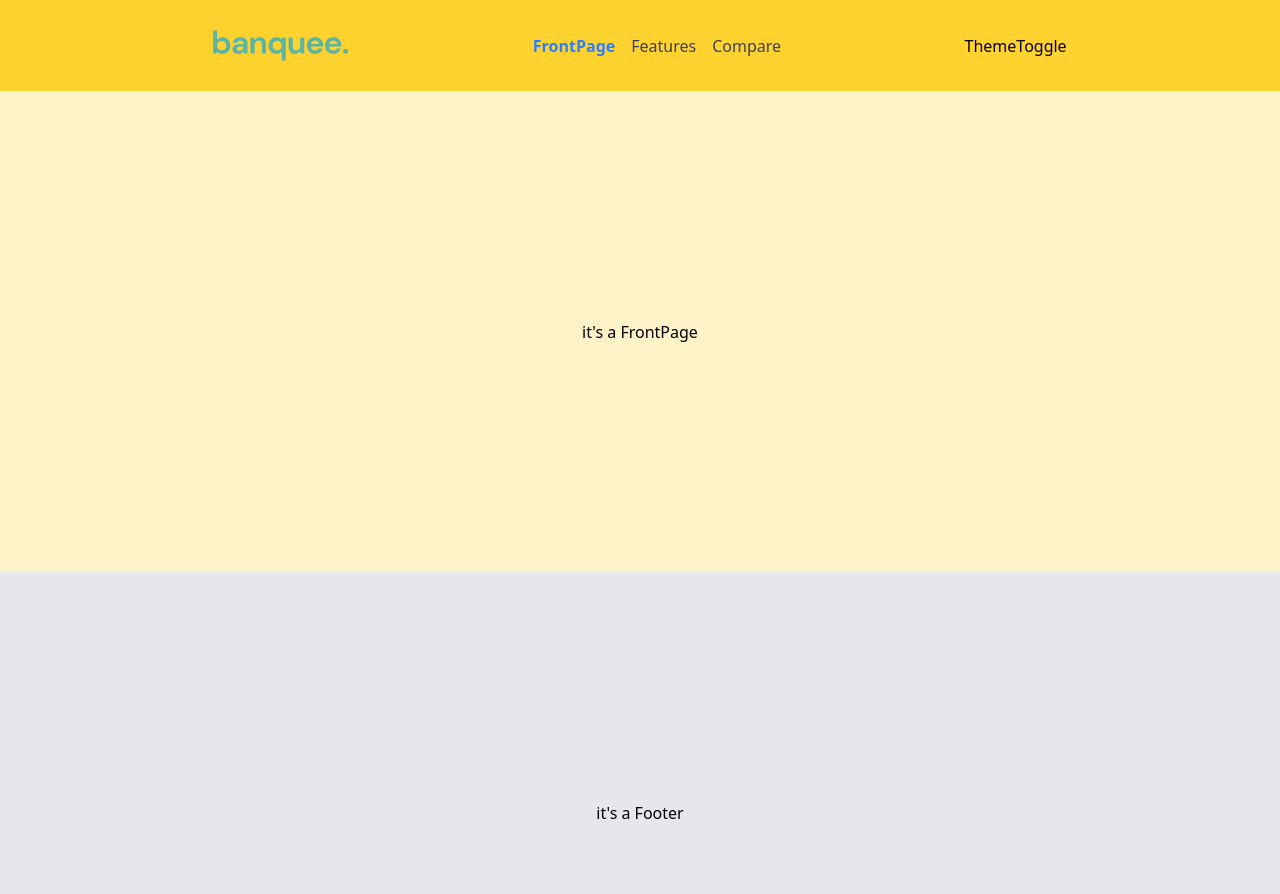
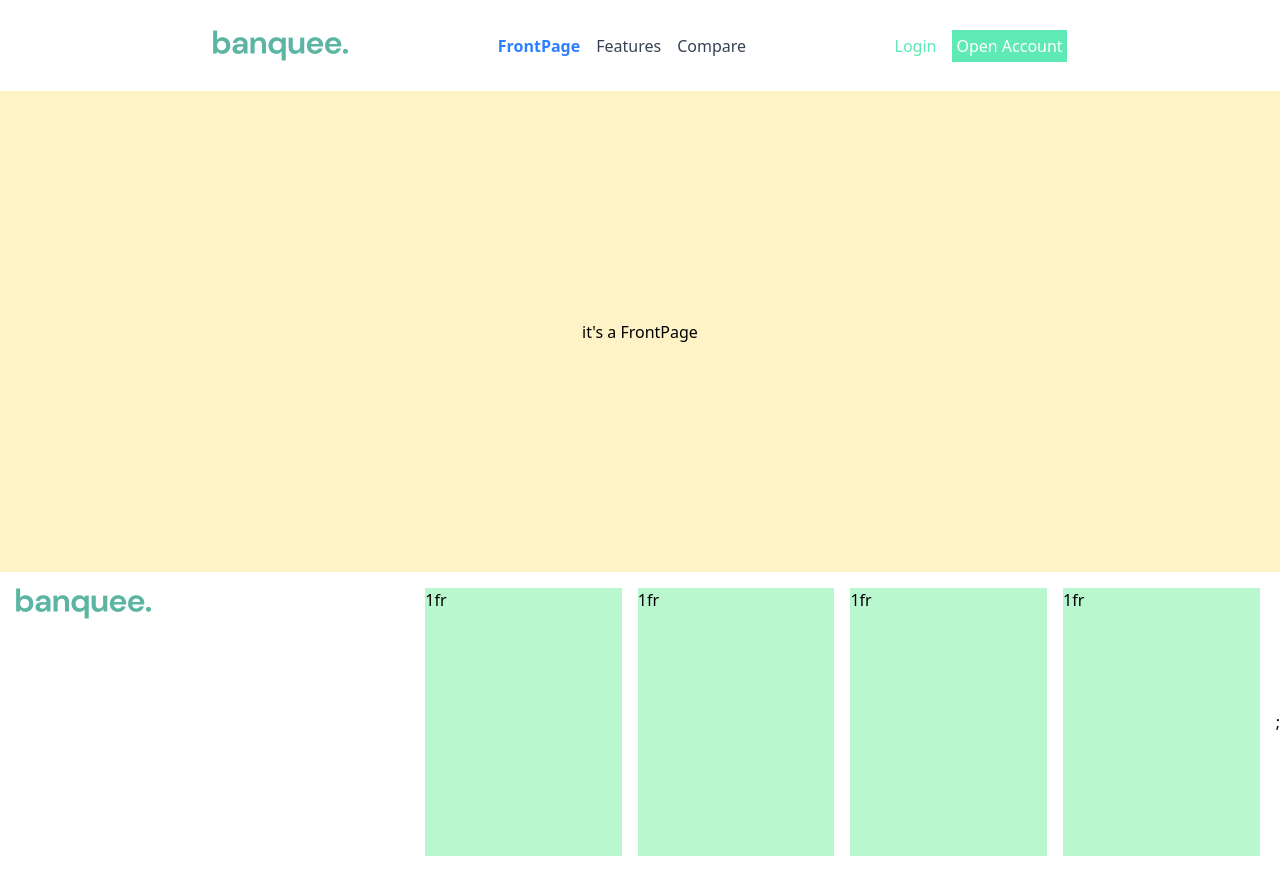
Before and after one commit to Dzjanis/banquee, a React (Vite) app: page / in a window 1280 px wide. Shown: the top 894 px of the page. After the commit the page ends 872 px from the top, so only its background shows below. Built offline with nearby package versions, Linux system fonts and the light colour scheme.

Commit message:
footerInProgress

```diff
--- /dev/null
+++ b/src/components/footerComponents/FooterNavigationMenu.tsx
@@ -0,0 +1,18 @@
+import { Link, NavLink } from 'react-router-dom';
+
+export const FooterNavigationMenu = () => {
+  return (
+    <>
+      <nav className='w-[1400px] h-[300px] p-4 grid grid-cols-[2fr_1fr_1fr_1fr_1fr] gap-4'>
+        <Link to='/'>
+          <img src='../../asets/banquee.png' alt='' />
+        </Link>
+        <div className='bg-green-200'>1fr</div>
+        <div className='bg-green-200'>1fr</div>
+        <div className='bg-green-200'>1fr</div>
+        <div className='bg-green-200'>1fr</div>
+      </nav>
+      <div></div>;
+    </>
+  );
+};
--- a/src/components/footerComponents/FooterView.tsx
+++ b/src/components/footerComponents/FooterView.tsx
@@ -1,3 +1,9 @@
+import { FooterNavigationMenu } from './FooterNavigationMenu';
+
 export const FooterView = () => {
-  return <div className='flex justify-center items-center w-full bg-gray-200 h-[481px]'>it's a Footer</div>;
+  return (
+    <div className='flex justify-center items-center w-full bg-white h-auto'>
+      <FooterNavigationMenu />
+    </div>
+  );
 };
--- a/src/components/headerComponents/NavigationMenu.tsx
+++ b/src/components/headerComponents/HeaderNavigationMenu.tsx
@@ -1,6 +1,6 @@
 import { Link, NavLink } from 'react-router-dom';
 
-export const NavigationMenu = () => {
+export const HeaderNavigationMenu = () => {
   return (
     <div className='flex justify-between items-center w-2/3'>
       <Link to='/'>
@@ -19,7 +19,12 @@ export const NavigationMenu = () => {
           Compare
         </NavLink>
       </nav>
-      <button>ThemeToggle</button>
+      <div className='flex justify-center items-center gap-4'>
+        <button className='text-emerald-300 cursor-pointer'>Login</button>
+        <button className='flex w-auto h-auto bg-emerald-300 text-white cursor-pointer'>
+          <span className='px-1 py-1'>Open Account</span>
+        </button>
+      </div>
     </div>
   );
 };
--- a/src/components/headerComponents/HeaderView.tsx
+++ b/src/components/headerComponents/HeaderView.tsx
@@ -1,9 +1,9 @@
-import { NavigationMenu } from './NavigationMenu';
+import { HeaderNavigationMenu } from './HeaderNavigationMenu';
 
 export const HeaderView = () => {
   return (
-    <div className='flex justify-center items-center w-full bg-amber-300 h-[91px]'>
-      <NavigationMenu />
+    <div className='flex justify-center items-center w-full bg-white h-[91px]'>
+      <HeaderNavigationMenu />
     </div>
   );
 };
```
